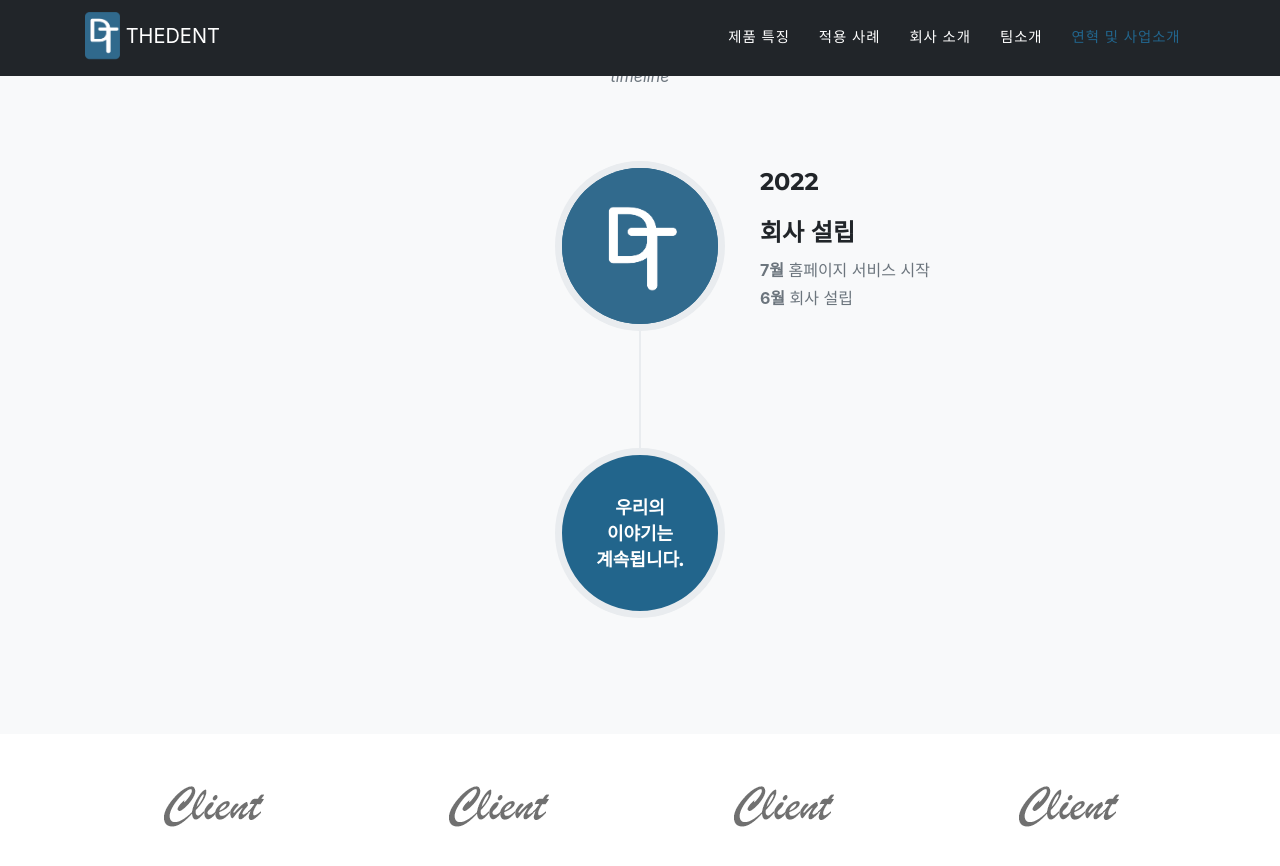
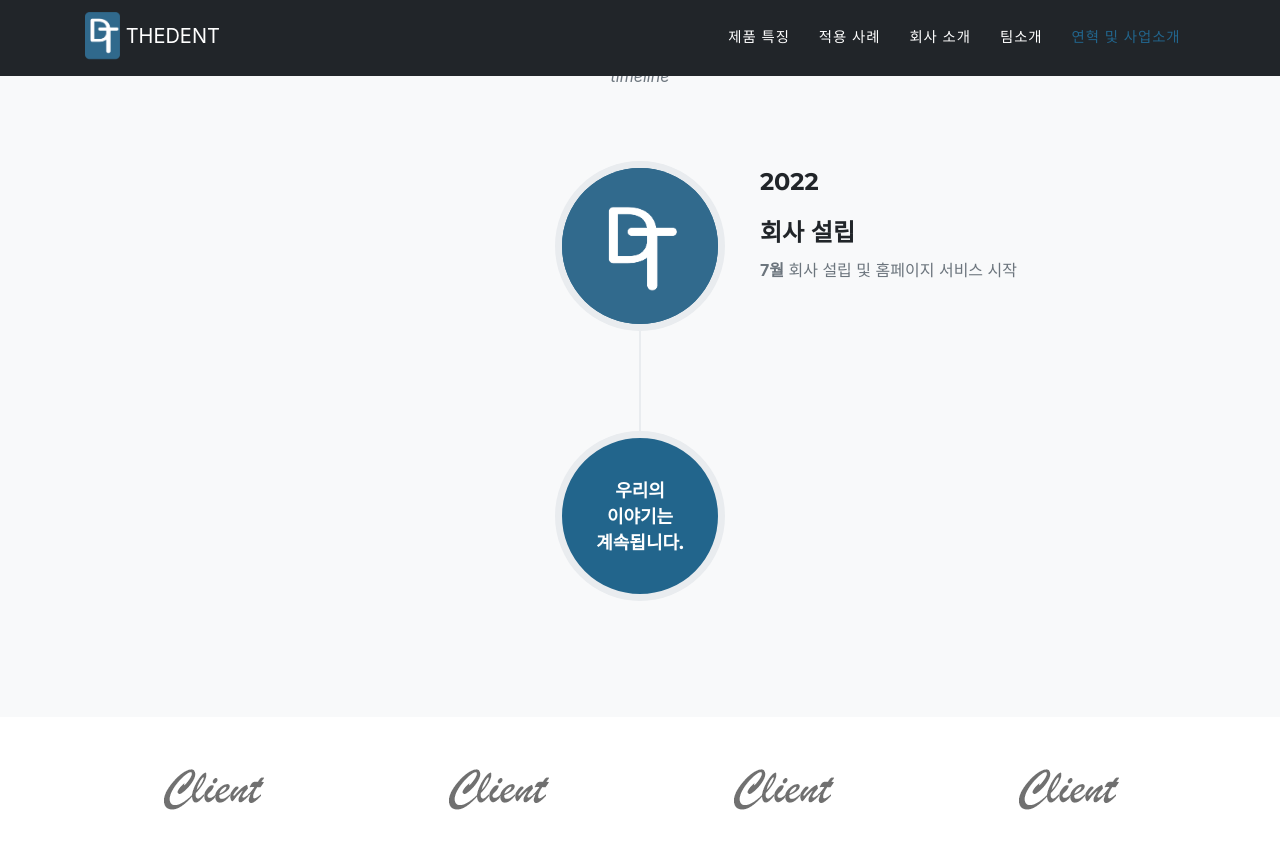
Before and after one commit to thedent-kr/thedent-kr.github.io, a Jekyll site: the page built from index.md, in a window 1280 px wide and 900 px high, scrolled down 3464 px. Shown: the top 866 px of the window. Built offline with Jekyll 4.4.1, drawn with Linux system fonts in a browser that asks for light colours; some web fonts are replaced.

Commit message:
Update sitetext.yml

```diff
--- a/_data/sitetext.yml
+++ b/_data/sitetext.yml
@@ -181,8 +181,7 @@ ko: &DEFAULT_KO
     events:
       - title: "회사 설립"
         year: "2022"
-        desc: "**7월** 홈페이지 서비스 시작 \ \n
-               **6월** 회사 설립"
+        desc: "**7월** 회사 설립 및 홈페이지 서비스 시작"
         image: assets/img/timeline/1.png
         alt:
         # you can enforce the alignment
```
